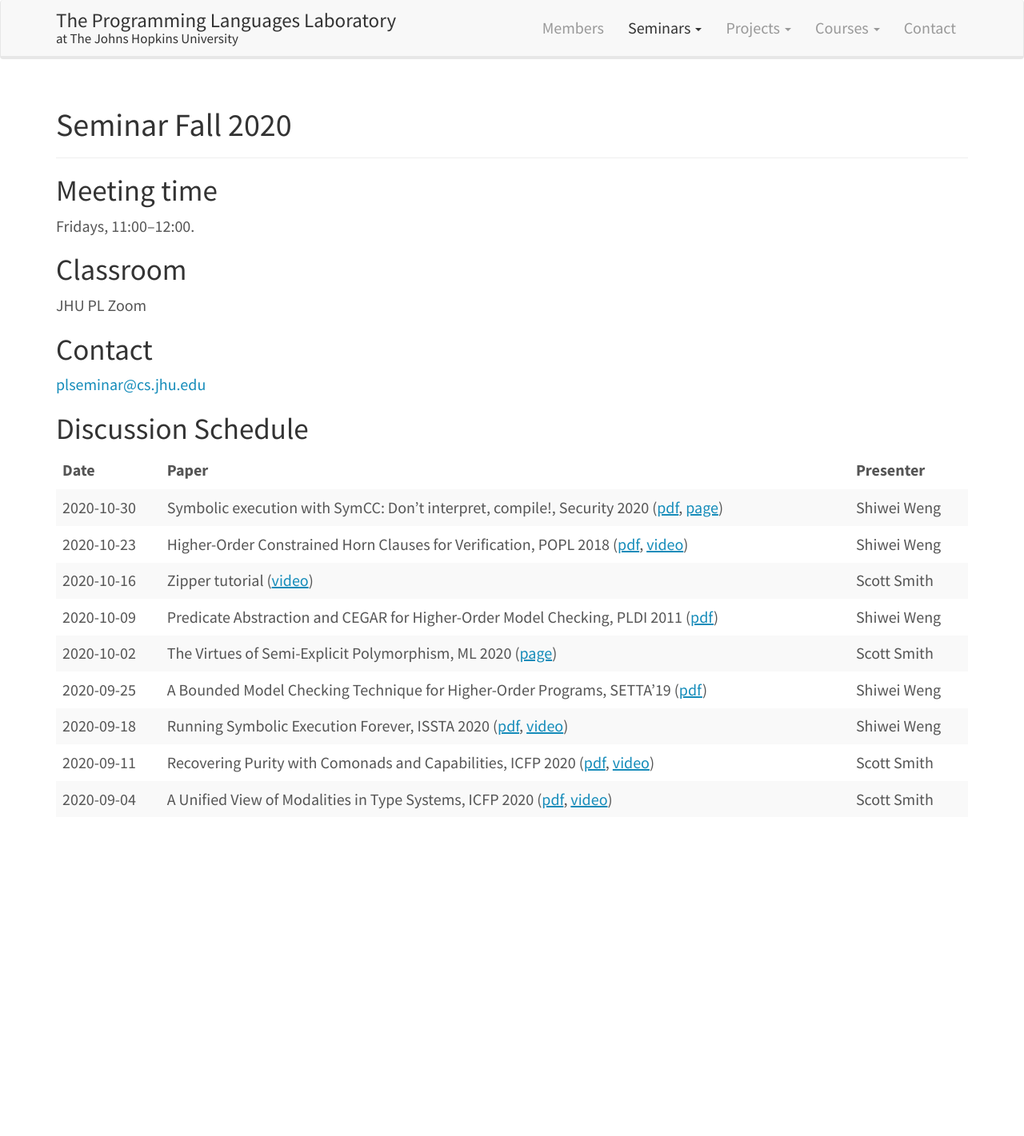
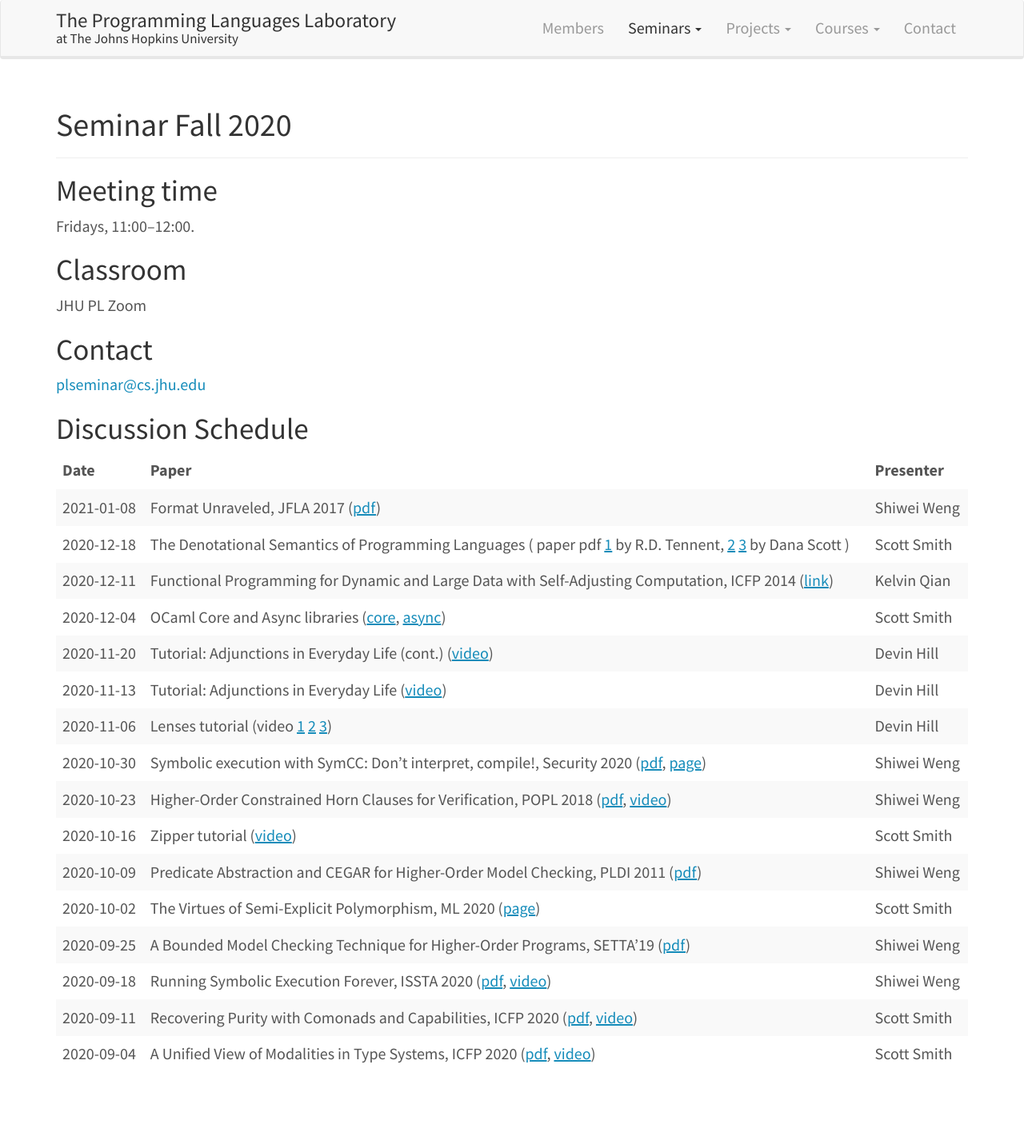
Before and after one commit to JHU-PL-Lab/www-pl-lab, a Jekyll site: the page built from seminars/fall-2020.md, in a window 1280 px wide. Shown: the whole page at 80% size. Built offline with Jekyll 4.4.1, drawn with Linux system fonts in a browser that asks for light colours; before the commit the page ends 1102 px from its top, so only the background shows below that.

Commit message:
update seminars in fall 2020

```diff
--- a/seminars/fall-2020.md
+++ b/seminars/fall-2020.md
@@ -23,6 +23,13 @@ Discussion Schedule
 
 | Date       | Paper                                                                                                                                                                                                                   | Presenter   |
 | ---------- | ----------------------------------------------------------------------------------------------------------------------------------------------------------------------------------------------------------------------- | ----------- |
+| 2021-01-08 | Format Unraveled, JFLA 2017 ([pdf](https://hal.archives-ouvertes.fr/hal-01503081/file/format-unraveled.pdf)) | Shiwei Weng |
+| 2020-12-18 | The Denotational Semantics of Programming Languages ( paper pdf [1](http://wenchen.cs.und.edu/course/532/reference/denotation.pdf) by R.D. Tennent, [2](https://www.cs.cmu.edu/~crary/819-f09/Scott71.pdf) [3](https://www.cs.colorado.edu/~bec/courses/csci5535-f13/reading/PRG06.pdf) by Dana Scott ) | Scott Smith |
+| 2020-12-11 | Functional Programming for Dynamic and Large Data with Self-Adjusting Computation, ICFP 2014 ([link](https://dl.acm.org/doi/abs/10.1145/2628136.2628150)) | Kelvin Qian |
+| 2020-12-04 | OCaml Core and Async libraries ([core](https://opensource.janestreet.com/core/), [async](https://opensource.janestreet.com/async/)) | Scott Smith |
+| 2020-11-20 | Tutorial: Adjunctions in Everyday Life (cont.) ([video](https://www.youtube.com/watch?v=TNtntlVo4LY)) | Devin Hill |
+| 2020-11-13 | Tutorial: Adjunctions in Everyday Life ([video](https://www.youtube.com/watch?v=TNtntlVo4LY)) | Devin Hill |
+| 2020-11-06 | Lenses tutorial (video [1](https://www.youtube.com/watch?v=hnROywmy_HI) [2](https://www.youtube.com/watch?v=QZy4Yml3LTY ) [3](https://www.youtube.com/watch?v=LBiFYbQMAXc )) | Devin Hill |
 | 2020-10-30 | Symbolic execution with SymCC: Don't interpret, compile!, Security 2020 ([pdf](https://www.usenix.org/system/files/sec20-poeplau.pdf), [page](https://www.usenix.org/conference/usenixsecurity20/presentation/poeplau)) | Shiwei Weng |
 | 2020-10-23 | Higher-Order Constrained Horn Clauses for Verification, POPL 2018 ([pdf](https://dl.acm.org/doi/10.1145/3158099), [video](https://www.youtube.com/watch?v=VFVDeXmuok8))                                                 | Shiwei Weng |
 | 2020-10-16 | Zipper tutorial ([video](https://www.youtube.com/watch?v=HqHdgBXOOsE))                                                                                                                                                  | Scott Smith |
```
